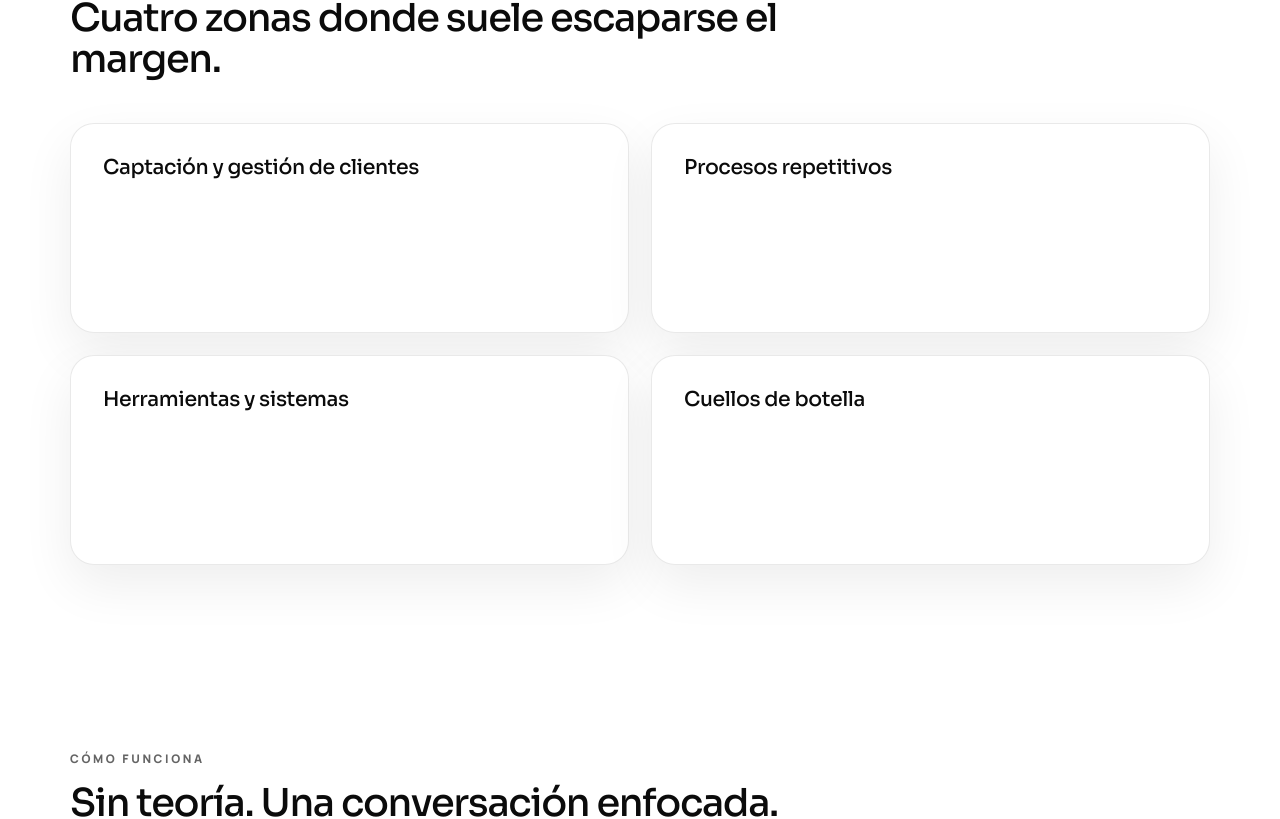
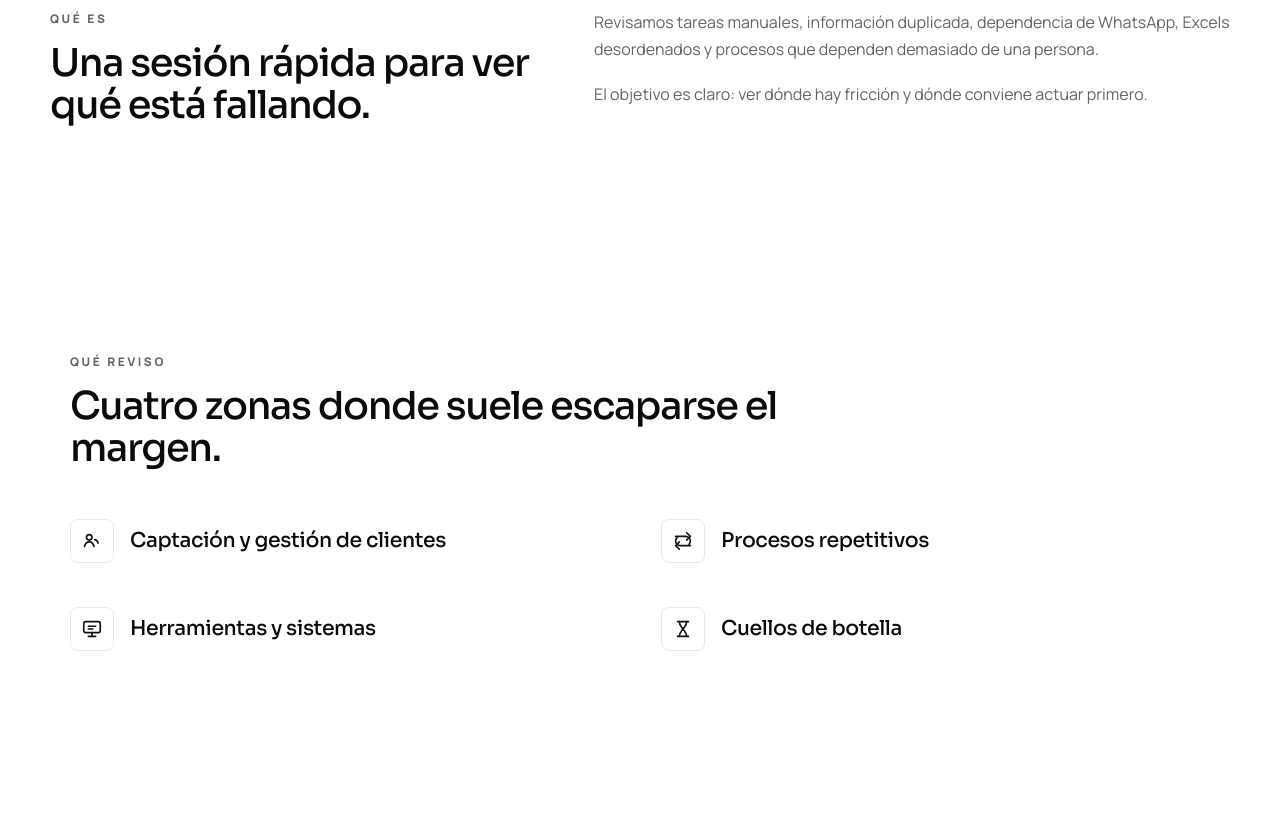
Before and after one commit to joanchorto1/web-jct-agency, a React (Create React App) app: page /analisis-gratuito in a window 1280 px wide. Shown: the part 1097-1916 px from the top of the page. Built offline with nearby package versions, Linux system fonts and the light colour scheme.

Commit message:
analisi page

```diff
--- a/src/pages/AnalysisPage.jsx
+++ b/src/pages/AnalysisPage.jsx
@@ -4,11 +4,55 @@ import { Link } from 'react-router-dom';
 import analysisImage from '../components/img/mano_grafica.png';
 
 const reviewBlocks = [
-  'Captación y gestión de clientes',
-  'Procesos repetitivos',
-  'Herramientas y sistemas',
-  'Cuellos de botella',
+  { title: 'Captación y gestión de clientes', icon: 'clients' },
+  { title: 'Procesos repetitivos', icon: 'repeat' },
+  { title: 'Herramientas y sistemas', icon: 'systems' },
+  { title: 'Cuellos de botella', icon: 'bottleneck' },
 ];
+
+const reviewIcons = {
+  clients: (
+    <>
+      <circle cx="9" cy="8" r="3" />
+      <path d="M3.8 18c.8-3.2 2.6-5 5.2-5s4.4 1.8 5.2 5" />
+      <path d="M15 10.5c1.8.2 3.1 1.5 3.6 3.8" />
+    </>
+  ),
+  repeat: (
+    <>
+      <path d="M4 7h11c2.8 0 5 2.2 5 5 0 1.4-.6 2.7-1.5 3.6" />
+      <path d="m16 3 4 4-4 4" />
+      <path d="M20 17H9c-2.8 0-5-2.2-5-5 0-1.4.6-2.7 1.5-3.6" />
+      <path d="m8 21-4-4 4-4" />
+    </>
+  ),
+  systems: (
+    <>
+      <rect x="3" y="4" width="18" height="12" rx="2" />
+      <path d="M8 20h8" />
+      <path d="M12 16v4" />
+      <path d="M8 9h8" />
+      <path d="M8 12h5" />
+    </>
+  ),
+  bottleneck: (
+    <>
+      <path d="M6 4h12" />
+      <path d="M8 4c0 4 2.5 5.5 4 8 1.5-2.5 4-4 4-8" />
+      <path d="M12 12c-1.5 2.5-4 4-4 8" />
+      <path d="M12 12c1.5 2.5 4 4 4 8" />
+      <path d="M6 20h12" />
+    </>
+  ),
+};
+
+function ReviewIcon({ type }) {
+  return (
+    <svg className="analysis-review__icon" viewBox="0 0 24 24" aria-hidden="true" focusable="false">
+      {reviewIcons[type]}
+    </svg>
+  );
+}
 
 const steps = [
   ['1', 'Reunión de 30 a 45 minutos', 'Repasamos cómo funciona hoy la operativa.'],
@@ -44,7 +88,7 @@ function AnalysisPage() {
           <img
             src={analysisImage}
             alt="Análisis operativo con gráficos"
-            className="light-page__hero-image light-page__hero-image--contain"
+            className="analysis-hero__image"
             data-aos="zoom-in"
             data-aos-delay="120"
           />
@@ -73,10 +117,11 @@ function AnalysisPage() {
             <p className="light-page__eyebrow">Qué reviso</p>
             <h2>Cuatro zonas donde suele escaparse el margen.</h2>
           </div>
-          <div className="light-page__card-grid">
+          <div className="analysis-review">
             {reviewBlocks.map((block, index) => (
-              <article className="light-page__card" key={block} data-aos="fade-up" data-aos-delay={index * 80}>
-                <h3>{block}</h3>
+              <article className="analysis-review__item" key={block.title} data-aos="fade-up" data-aos-delay={index * 80}>
+                <ReviewIcon type={block.icon} />
+                <h3>{block.title}</h3>
               </article>
             ))}
           </div>
--- a/src/site.css
+++ b/src/site.css
@@ -1286,6 +1286,14 @@ a {
   fill: none;
 }
 
+.analysis-hero__image {
+  width: min(560px, 100%);
+  justify-self: center;
+  display: block;
+  object-fit: contain;
+  filter: drop-shadow(0 28px 38px rgba(0, 0, 0, 0.1));
+}
+
 .light-page__screen-stack {
   display: grid;
   gap: 16px;
@@ -1399,6 +1407,39 @@ a {
   display: grid;
   align-content: start;
   gap: 18px;
+}
+
+.analysis-review {
+  display: grid;
+  grid-template-columns: repeat(2, minmax(0, 1fr));
+  gap: 28px 42px;
+}
+
+.analysis-review__item {
+  display: grid;
+  grid-template-columns: auto minmax(0, 1fr);
+  align-items: center;
+  gap: 16px;
+  padding: 8px 0;
+}
+
+.analysis-review__item h3 {
+  margin: 0;
+}
+
+.analysis-review__icon {
+  width: 44px;
+  height: 44px;
+  padding: 10px;
+  border: 1px solid var(--home-line);
+  border-radius: 8px;
+  background: #ffffff;
+  color: #111111;
+  stroke: currentColor;
+  stroke-width: 1.8;
+  stroke-linecap: round;
+  stroke-linejoin: round;
+  fill: none;
 }
 
 .light-page__timeline {
@@ -2191,6 +2232,7 @@ a {
   .light-page__before-after,
   .light-page__card-grid,
   .light-page__card-grid--three,
+  .analysis-review,
   .home-premium__reason-grid,
   .home-premium__cases-grid {
     grid-template-columns: 1fr;
```
